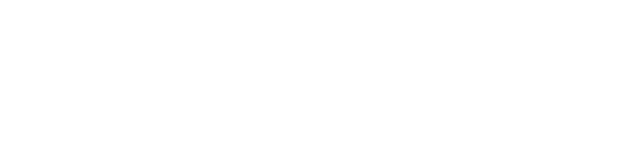
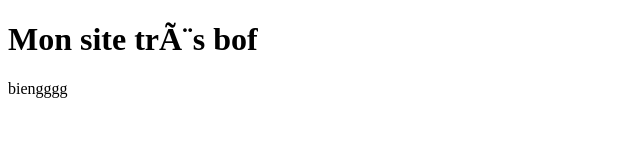
Before and after one commit to Shiokoobe/Site, a plain HTML site: page index.html in a window 1280 px wide. Shown: the whole page, without its empty margins (0-640 px from the left). Drawn offline with Linux system fonts and the light colour scheme.

Commit message:
finalisation

```diff
--- a/index.html
+++ b/index.html
@@ -6,5 +6,6 @@
     <link rel="stylesheet" href="style.css">
 </Head>
 <body>
-
+    <h1>Mon site très bof</h1>
+    <div>biengggg</div>
 </body>
```
